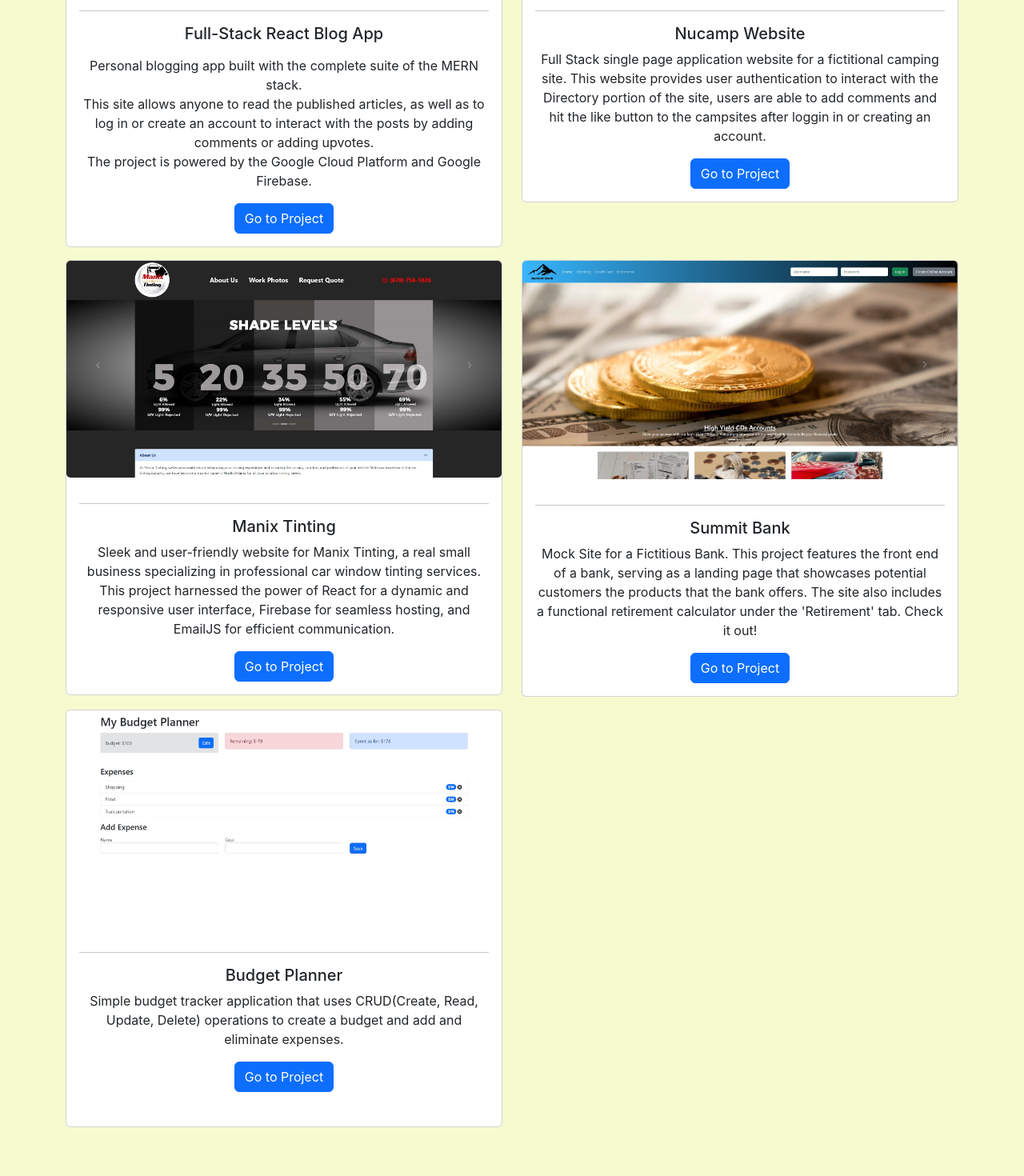
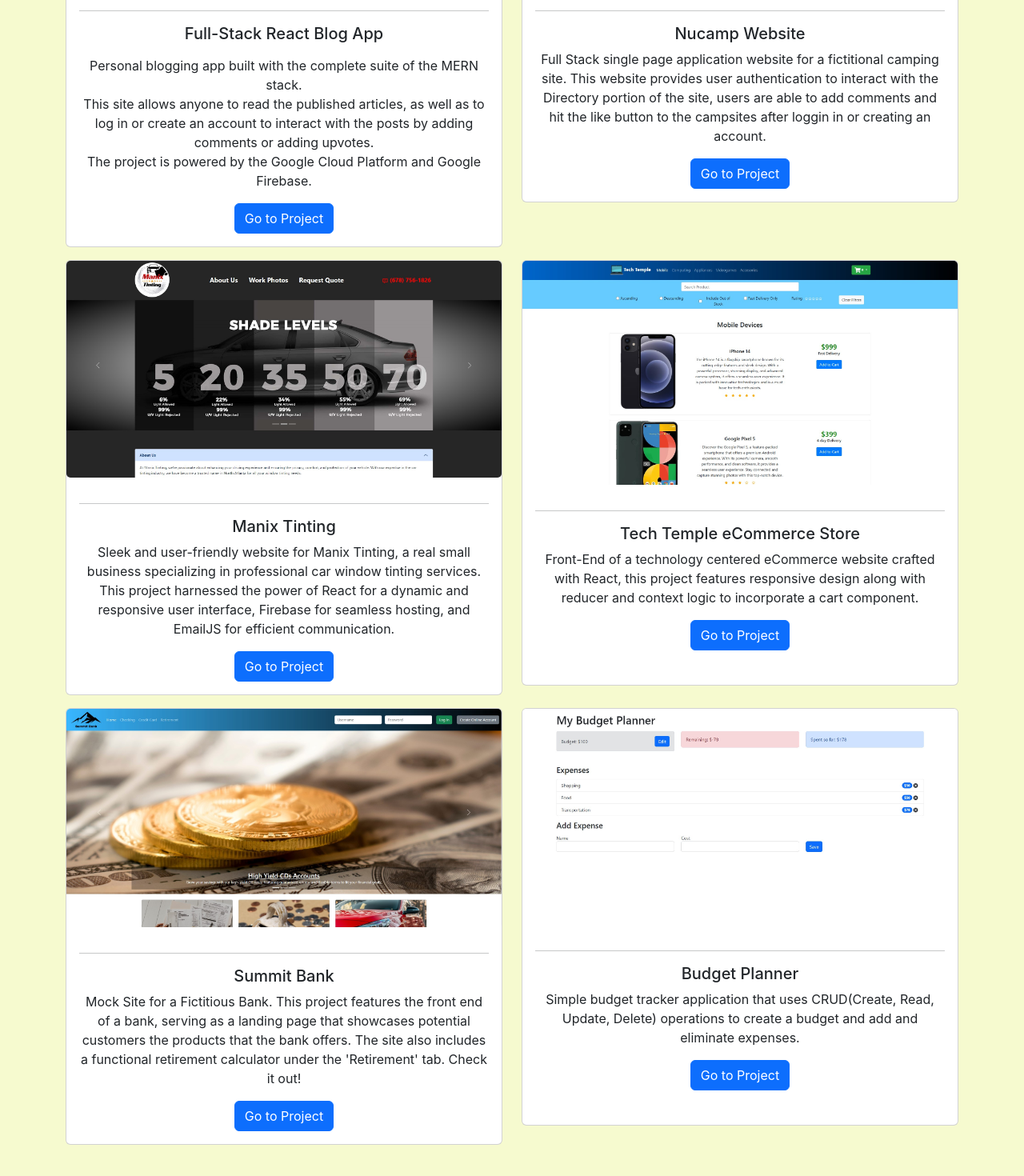
Before and after one commit to MoisesFC/portfolio-website, a React (Create React App) app: page / in a window 1280 px wide. Shown: the part 2136-3606 px from the top of the page at 80% size. Built offline with nearby package versions, Linux system fonts and the light colour scheme; a web font is replaced by a local one.

Commit message:
added a new project, tech temple

```diff
--- a/src/components/ProjectsSection.js
+++ b/src/components/ProjectsSection.js
@@ -9,7 +9,7 @@ import SummitBankHomeImg from "../img/SummiytBankHome.png";
 import SummitBankCheckingImg from "../img/SummitBankChecking.png";
 import SummitBankRetirementImg from "../img/SummitBankRetirement.png";
 import manixTintingImg from '../img/manixTintingWebsiteImg.jpg';
-
+import techTempleImg from '../img/techTempleImg.jpg';
 
 const ProjectsSection = () => {
 
@@ -43,7 +43,7 @@ const ProjectsSection = () => {
                 <Col xs={12} md={6} className="pb-3">
                     <Card>
                         <a href="https://react-blog-a5f95.ue.r.appspot.com/" target="_blank" rel="noopener noreferrer">
-                            <Card.Img src={blogAppWebsiteImg} alt="nucampsite website thumbnail" />
+                            <Card.Img src={blogAppWebsiteImg} alt="react blog Moises website thumbnail" />
                         </a>
                         <Card.Body style={{ minHeight: "250px" }}>
                             <hr />
@@ -76,8 +76,8 @@ const ProjectsSection = () => {
 
                 <Col xs={12} md={6} className="pb-3">
                     <Card>
-                        <a href="https://react-deploy-test-383704.web.app/" target="_blank" rel="noopener noreferrer">
-                            <Card.Img src={manixTintingImg} alt="nucampsite website thumbnail" />
+                        <a href="https://www.manixtinting.com" target="_blank" rel="noopener noreferrer">
+                            <Card.Img src={manixTintingImg} alt="Manix Tinting website thumbnail" />
                         </a>
                         <Card.Body style={{ minHeight: "250px" }}>
                             <hr />
@@ -92,7 +92,21 @@ const ProjectsSection = () => {
 
                 <Col xs={12} md={6} className="pb-3">
                     <Card>
-                        <a href="#" onClick={openModal}><Card.Img src={summitBankWebsiteImg} alt="nucampsite website thumbnail" /></a>
+                        <a href="https://tech-temple.web.app/" target="_blank"><Card.Img src={techTempleImg} alt="tech-temple website thumbnail" /></a>
+                        <Card.Body style={{ minHeight: "250px" }}>
+                            <hr />
+                            <Card.Title>Tech Temple eCommerce Store</Card.Title>
+                            <Card.Text>
+                                Front-End of a technology centered eCommerce website crafted with React, this project features responsive design along with reducer and context logic to incorporate a cart component.
+                            </Card.Text>
+                            <a href="https://tech-temple.web.app/" target="_blank"><Button >Go to Project</Button></a>
+                        </Card.Body>
+                    </Card>
+                </Col>
+
+                <Col xs={12} md={6} className="pb-3">
+                    <Card>
+                        <a href="#" onClick={openModal}><Card.Img src={summitBankWebsiteImg} alt="summit bank website thumbnail" /></a>
                         <Card.Body style={{ minHeight: "250px" }}>
                             <hr />
                             <Card.Title>Summit Bank</Card.Title>
@@ -105,7 +119,7 @@ const ProjectsSection = () => {
                 </Col>
                 <Col xs={12} md={6} className="pb-3">
                     <Card>
-                        <a href="https://budget-tracker-afeab.web.app/" target="_blank" rel="noopener noreferrer"><Card.Img src={budgetPlanningWebsiteImg} alt="nucampsite website thumbnail" /></a>
+                        <a href="https://budget-tracker-afeab.web.app/" target="_blank" rel="noopener noreferrer"><Card.Img src={budgetPlanningWebsiteImg} alt="budget planner website thumbnail" /></a>
                         <Card.Body style={{ minHeight: "250px" }}>
                             <hr />
                             <Card.Title>Budget Planner</Card.Title>
```
Also changed, not shown: src/img/techTempleImg.jpg (added), 1 other file (tests, documents, lock files or other folders).
